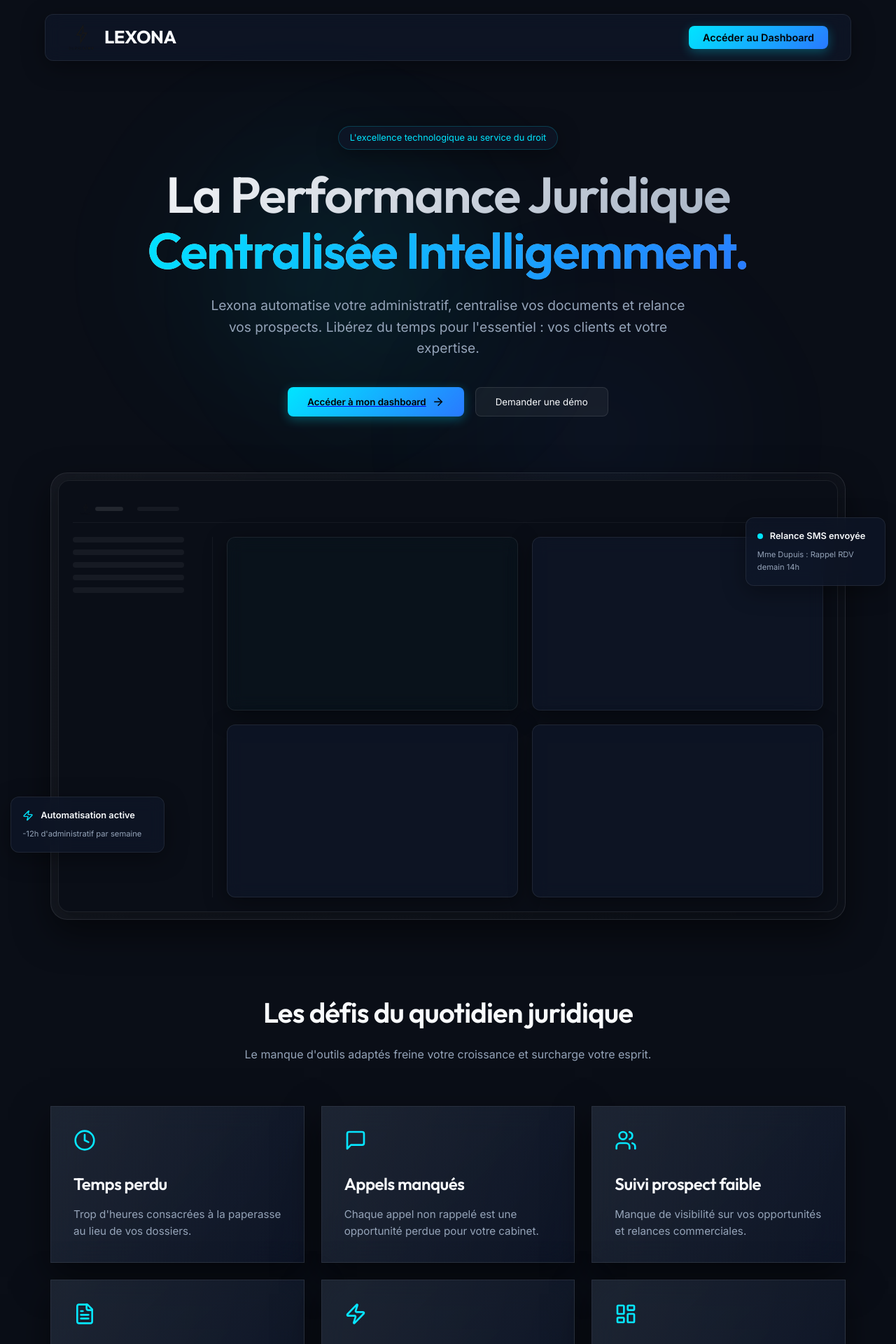
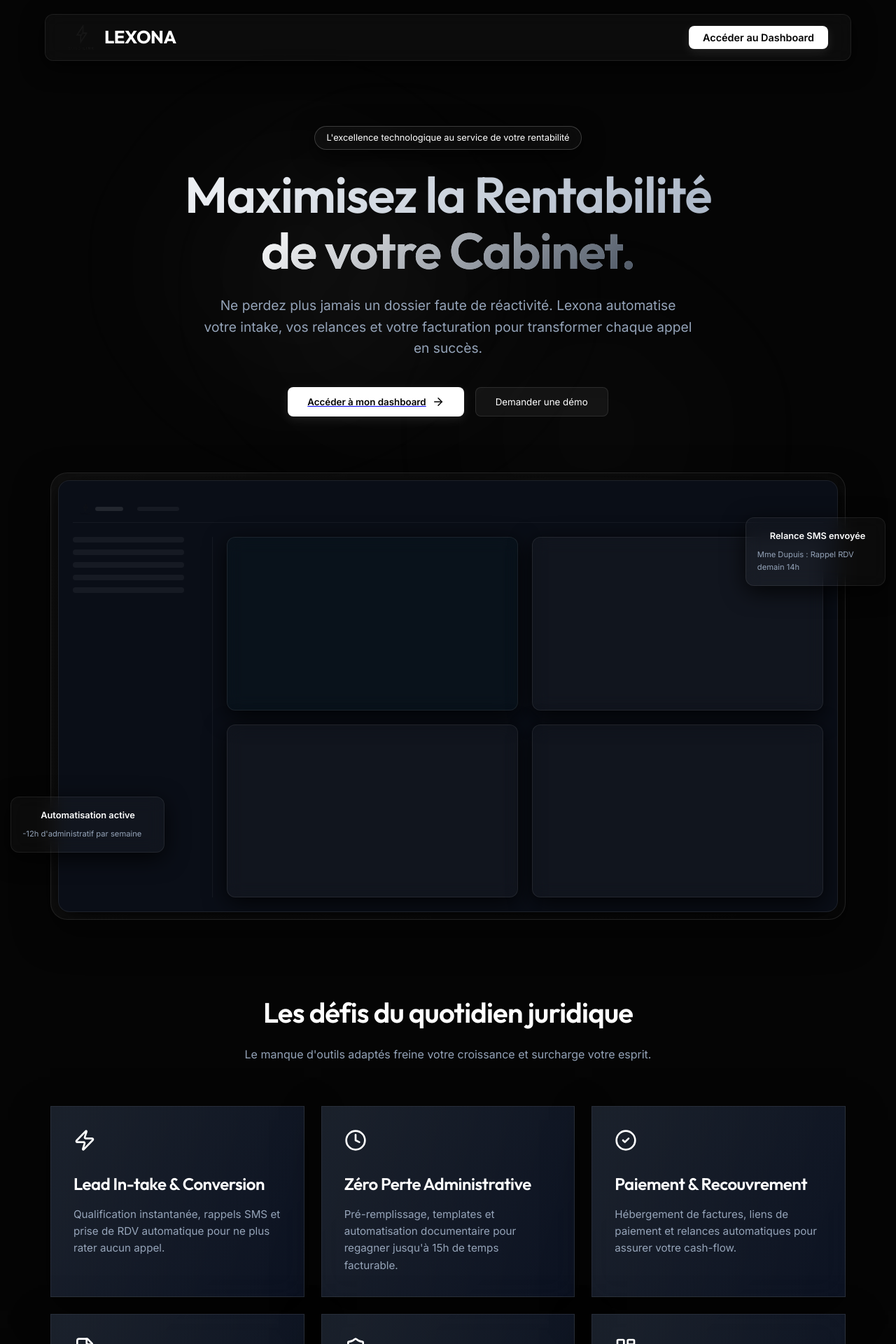
Before and after one commit to robinmasini/Lexona, a React (Vite) app: page / in a window 1280 px wide. Shown: the top 1920 px of the page at 70% size. Built offline with nearby package versions, Linux system fonts and the light colour scheme; no server answers.

Commit message:
design: complete premium monochrome overhaul and business messaging update

```diff
--- a/src/index.css
+++ b/src/index.css
@@ -1,15 +1,16 @@
 @import url('https://fonts.googleapis.com/css2?family=Inter:wght@300;400;500;600;700&family=Outfit:wght@300;400;500;600;700&display=swap');
 
 :root {
-  --bg-midnight: #0a0e17;
-  --bg-midnight-alt: #101625;
-  --accent-cyan: #00e5ff;
-  --accent-blue: #2979ff;
-  --text-primary: #f8fafc;
+  --bg-midnight: #050505;
+  --bg-midnight-alt: #0a0a0a;
+  --accent-white: #ffffff;
+  --accent-silver: #e2e8f0;
+  --accent-gray: #4b5563;
+  --text-primary: #ffffff;
   --text-secondary: #94a3b8;
-  --glass-bg: rgba(15, 23, 42, 0.7);
+  --glass-bg: rgba(255, 255, 255, 0.03);
   --glass-border: rgba(255, 255, 255, 0.08);
-  --glass-shadow: 0 8px 32px 0 rgba(0, 0, 0, 0.37);
+  --glass-shadow: 0 8px 32px 0 rgba(0, 0, 0, 0.8);
   --font-main: 'Inter', sans-serif;
   --font-display: 'Outfit', sans-serif;
 }
@@ -76,14 +77,14 @@
 }
 
 .gradient-text {
-  background: linear-gradient(135deg, #fff 0%, #94a3b8 100%);
+  background: linear-gradient(135deg, #ffffff 0%, #94a3b8 100%);
   -webkit-background-clip: text;
   -webkit-text-fill-color: transparent;
   background-clip: text;
 }
 
 .gradient-text-accent {
-  background: linear-gradient(135deg, var(--accent-cyan) 0%, var(--accent-blue) 100%);
+  background: linear-gradient(135deg, #ffffff 0%, #4b5563 100%);
   -webkit-background-clip: text;
   -webkit-text-fill-color: transparent;
   background-clip: text;
@@ -98,17 +99,17 @@
 }
 
 .btn-primary {
-  background: linear-gradient(135deg, var(--accent-cyan), var(--accent-blue));
+  background: #ffffff;
   color: #000;
   font-weight: 600;
   padding: 12px 28px;
   border-radius: 8px;
-  box-shadow: 0 4px 15px rgba(0, 229, 255, 0.3);
+  box-shadow: 0 4px 15px rgba(255, 255, 255, 0.1);
 }
 
 .btn-primary:hover {
   transform: translateY(-2px);
-  box-shadow: 0 8px 25px rgba(0, 229, 255, 0.5);
+  box-shadow: 0 8px 25px rgba(255, 255, 255, 0.2);
 }
 
 .btn-secondary {
@@ -129,7 +130,7 @@
   position: fixed;
   width: 600px;
   height: 600px;
-  background: radial-gradient(circle, rgba(0, 229, 255, 0.05) 0%, transparent 70%);
+  background: radial-gradient(circle, rgba(255, 255, 255, 0.03) 0%, transparent 70%);
   border-radius: 50%;
   pointer-events: none;
   z-index: -1;
--- a/src/pages/Dashboard.jsx
+++ b/src/pages/Dashboard.jsx
@@ -58,8 +58,8 @@
                 gap: '12px',
                 padding: '12px 16px',
                 borderRadius: '8px',
-                color: location.pathname === item.path ? 'var(--accent-cyan)' : 'var(--text-secondary)',
-                background: location.pathname === item.path ? 'rgba(0, 229, 255, 0.05)' : 'transparent',
+                color: location.pathname === item.path ? '#fff' : 'var(--text-secondary)',
+                background: location.pathname === item.path ? 'rgba(255, 255, 255, 0.05)' : 'transparent',
                 transition: 'all 0.2s'
               }}>
                 {item.icon}
@@ -112,7 +112,7 @@
           <Route path="/prospects" element={<ProspectsModule />} />
           <Route path="/sms" element={<SMSModule />} />
           <Route path="/documents" element={<DocumentsModule />} />
-          <Route path="*" element={<div style={{ padding: '40px', textAlign: 'center' }}><ShieldCheck size={48} color="var(--accent-cyan)" /><h2 style={{marginTop: '20px'}}>Module en cours de développement</h2></div>} />
+          <Route path="*" element={<div style={{ padding: '40px', textAlign: 'center' }}><ShieldCheck size={48} color="#fff" /><h2 style={{marginTop: '20px'}}>Module en cours de développement</h2></div>} />
         </Routes>
       </main>
     </div>
@@ -166,7 +166,7 @@
                 </td>
                 <td style={{ padding: '16px', color: 'var(--text-secondary)' }}>{new Date(row.created_at || Date.now()).toLocaleDateString()}</td>
                 <td style={{ padding: '16px' }}>
-                  <button style={{ background: 'none', border: 'none', color: 'var(--accent-cyan)', cursor: 'pointer' }}><ExternalLink size={16} /></button>
+                  <button style={{ background: 'none', border: 'none', color: '#fff', cursor: 'pointer' }}><ExternalLink size={16} /></button>
                 </td>
               </tr>
             ))}
@@ -189,7 +189,7 @@
           <div key={i} className="glass" style={{ padding: '16px', background: 'rgba(255,255,255,0.02)' }}>
             <div style={{ display: 'flex', justifyContent: 'space-between', marginBottom: '8px' }}>
               <span style={{ fontWeight: '600', fontSize: '0.9rem' }}>À : {sms.to}</span>
-              <span style={{ fontSize: '0.75rem', color: sms.status === 'Envoyé' ? '#34d399' : 'var(--accent-cyan)' }}>{sms.status}</span>
+              <span style={{ fontSize: '0.75rem', color: sms.status === 'Envoyé' ? '#fff' : '#94a3b8' }}>{sms.status}</span>
             </div>
             <p style={{ fontSize: '0.85rem', color: 'var(--text-secondary)', fontStyle: 'italic', marginBottom: '8px' }}>"{sms.content}"</p>
             <span style={{ fontSize: '0.7rem', color: 'var(--text-secondary)' }}>{sms.time}</span>
@@ -209,7 +209,7 @@
                   <p style={{ fontSize: '0.9rem', fontWeight: '600' }}>{call.name}</p>
                   <p style={{ fontSize: '0.7rem', color: 'var(--text-secondary)' }}>{call.time}</p>
                </div>
-               <button style={{ background: 'var(--accent-cyan)', border: 'none', borderRadius: '4px', padding: '4px 8px', fontSize: '0.7rem', color: '#000', fontWeight: 'bold' }}>Relancer</button>
+               <button style={{ background: '#fff', border: 'none', borderRadius: '4px', padding: '4px 8px', fontSize: '0.7rem', color: '#000', fontWeight: 'bold' }}>Relancer</button>
             </div>
           ))}
        </div>
@@ -231,7 +231,7 @@
         { name: "Identité_Client_Rivière.jpg", size: "3.4 MB", type: "IMG" }
       ].map((doc, i) => (
         <div key={i} className="glass" style={{ padding: '20px', textAlign: 'center', cursor: 'pointer' }}>
-          <FileText size={32} color="var(--accent-cyan)" style={{ marginBottom: '12px' }} />
+          <FileText size={32} color="#fff" style={{ marginBottom: '12px' }} />
           <p style={{ fontSize: '0.85rem', fontWeight: '500', marginBottom: '4px', whiteSpace: 'nowrap', overflow: 'hidden', textOverflow: 'ellipsis' }}>{doc.name}</p>
           <p style={{ fontSize: '0.7rem', color: 'var(--text-secondary)' }}>{doc.type} • {doc.size}</p>
         </div>
@@ -241,7 +241,7 @@
 )
 
 const Overview = () => {
-  const [stats, setStats] = useState({ leads: 0, sms: 8, hours: 14.5, dossiers: 156 })
+  const [stats, setStats] = useState({ leads: 0, conversion: 68, hours: 14.5, revenue: 12450 })
 
   useEffect(() => {
     const fetchStats = async () => {
@@ -256,7 +256,7 @@
       {/* Stats Cards */}
       <div className="glass-premium" style={{ padding: '24px' }}>
         <div style={{ display: 'flex', justifyContent: 'space-between', marginBottom: '16px' }}>
-          <div style={{ padding: '8px', background: 'rgba(0, 229, 255, 0.1)', color: 'var(--accent-cyan)', borderRadius: '8px' }}>
+          <div style={{ padding: '8px', background: 'rgba(255, 255, 255, 0.1)', color: '#fff', borderRadius: '8px' }}>
             <Users size={20} />
           </div>
           <span style={{ fontSize: '0.8rem', color: '#4ade80', fontWeight: 'bold' }}>+12%</span>
@@ -271,8 +271,8 @@
         </div>
         <span style={{ fontSize: '0.8rem', color: '#4ade80', fontWeight: 'bold' }}>+5</span>
       </div>
-      <p style={{ color: 'var(--text-secondary)', fontSize: '0.85rem' }}>Relances SMS à traiter</p>
-      <h3 style={{ fontSize: '1.8rem' }}>8</h3>
+      <p style={{ color: 'var(--text-secondary)', fontSize: '0.85rem' }}>Taux de conversion</p>
+      <h3 style={{ fontSize: '1.8rem' }}>{stats.conversion}%</h3>
     </div>
     <div className="glass-premium" style={{ padding: '24px' }}>
       <div style={{ display: 'flex', justifyContent: 'space-between', marginBottom: '16px' }}>
@@ -289,8 +289,8 @@
           <FolderOpen size={20} />
         </div>
       </div>
-      <p style={{ color: 'var(--text-secondary)', fontSize: '0.85rem' }}>Dossiers en cours</p>
-      <h3 style={{ fontSize: '1.8rem' }}>156</h3>
+      <p style={{ color: 'var(--text-secondary)', fontSize: '0.85rem' }}>Honoraires sécurisés (€)</p>
+      <h3 style={{ fontSize: '1.8rem' }}>{stats.revenue.toLocaleString()}€</h3>
     </div>
 
     {/* Main Widgets */}
--- a/src/pages/LandingPage.jsx
+++ b/src/pages/LandingPage.jsx
@@ -20,7 +20,7 @@
     <div className="landing-container">
       {/* Background Glows */}
       <div className="bg-glow" style={{ top: '10%', left: '10%' }}></div>
-      <div className="bg-glow" style={{ top: '40%', right: '10%', background: 'radial-gradient(circle, rgba(41, 121, 255, 0.05) 0%, transparent 70%)' }}></div>
+      <div className="bg-glow" style={{ top: '40%', right: '10%', background: 'radial-gradient(circle, rgba(255, 255, 255, 0.02) 0%, transparent 70%)' }}></div>
       <div className="bg-glow" style={{ bottom: '10%', left: '20%' }}></div>
 
       {/* Navbar */}
@@ -66,20 +66,20 @@
           <span className="glass" style={{
             padding: '6px 16px',
             fontSize: '0.8rem',
-            color: 'var(--accent-cyan)',
-            border: '1px solid rgba(0, 229, 255, 0.2)',
+            color: '#fff',
+            border: '1px solid rgba(255, 255, 255, 0.2)',
             borderRadius: '100px',
             marginBottom: '24px',
             display: 'inline-block'
           }}>
-            L'excellence technologique au service du droit
+            L'excellence technologique au service de votre rentabilité
           </span>
           <h1 className="gradient-text" style={{ fontSize: 'clamp(2.5rem, 8vw, 4.5rem)', lineHeight: '1.1', marginBottom: '24px' }}>
-            La Performance Juridique <br />
-            <span className="gradient-text-accent">Centralisée Intelligemment.</span>
+            Maximisez la Rentabilité <br />
+            <span className="gradient-text-accent">de votre Cabinet.</span>
           </h1>
           <p style={{ color: 'var(--text-secondary)', fontSize: '1.2rem', maxWidth: '700px', margin: '0 auto 40px' }}>
-            Lexona automatise votre administratif, centralise vos documents et relance vos prospects. Libérez du temps pour l'essentiel : vos clients et votre expertise.
+            Ne perdez plus jamais un dossier faute de réactivité. Lexona automatise votre intake, vos relances et votre facturation pour transformer chaque appel en succès.
           </p>
           <div style={{ display: 'flex', gap: '16px', justifyContent: 'center', flexWrap: 'wrap' }}>
             <Link to="/dashboard">
@@ -158,15 +158,15 @@
 
         <div style={{ display: 'grid', gridTemplateColumns: 'repeat(auto-fit, minmax(300px, 1fr))', gap: '24px' }}>
           {[
-            { icon: <Clock />, title: "Temps perdu", desc: "Trop d'heures consacrées à la paperasse au lieu de vos dossiers." },
-            { icon: <MessageSquare />, title: "Appels manqués", desc: "Chaque appel non rappelé est une opportunité perdue pour votre cabinet." },
-            { icon: <Users />, title: "Suivi prospect faible", desc: "Manque de visibilité sur vos opportunités et relances commerciales." },
-            { icon: <FileText />, title: "Documents dispersés", desc: "Difficulté à centraliser et retrouver les pièces importantes rapidement." },
-            { icon: <Zap />, title: "Tâches répétitives", desc: "Saisie manuelle et processus archaïques qui ralentissent votre réactivité." },
-            { icon: <LayoutDashboard />, title: "Manque de pilotage", desc: "Pas de vision d'ensemble sur la performance de votre structure." }
+            { icon: <Zap />, title: "Lead In-take & Conversion", desc: "Qualification instantanée, rappels SMS et prise de RDV automatique pour ne plus rater aucun appel." },
+            { icon: <Clock />, title: "Zéro Perte Administrative", desc: "Pré-remplissage, templates et automatisation documentaire pour regagner jusqu'à 15h de temps facturable." },
+            { icon: <CheckCircle2 />, title: "Paiement & Recouvrement", desc: "Hébergement de factures, liens de paiement et relances automatiques pour assurer votre cash-flow." },
+            { icon: <FileText />, title: "Dossier Client Unique", desc: "Centralisation totale : documents, signatures et historique d'échanges en un lieu sécurisé." },
+            { icon: <ShieldCheck />, title: "Expérience Client Premium", desc: "Un portail client moderne avec suivi de statut et e-signature sans friction." },
+            { icon: <LayoutDashboard />, title: "Pilotage & IA Sécurisée", desc: "Dashboard business de vos KPI et IA 'fermée' pour l'extraction de données confidentielles." }
           ].map((item, index) => (
             <div key={index} className="glass-premium" style={{ padding: '32px' }}>
-              <div style={{ color: 'var(--accent-cyan)', marginBottom: '20px' }}>
+              <div style={{ color: '#fff', marginBottom: '20px' }}>
                 {React.cloneElement(item.icon, { size: 32 })}
               </div>
               <h3 style={{ marginBottom: '12px', fontSize: '1.5rem' }}>{item.title}</h3>
@@ -194,7 +194,7 @@
                   { title: "Centralisation Sécurisée", desc: "Tous vos dossiers et documents accessibles en un clic, partout." }
                 ].map((f, i) => (
                   <div key={i} style={{ display: 'flex', gap: '16px', alignItems: 'flex-start' }}>
-                    <div className="glass" style={{ padding: '8px', background: 'rgba(0, 229, 255, 0.1)', color: 'var(--accent-cyan)' }}>
+                    <div className="glass" style={{ padding: '8px', background: 'rgba(255, 255, 255, 0.05)', color: '#fff' }}>
                       <CheckCircle2 size={20} />
                     </div>
                     <div>
@@ -211,7 +211,7 @@
                 <div style={{ width: '100%', aspectRatio: '4/3', background: 'rgba(0,0,0,0.2)', borderRadius: '12px', border: '1px solid rgba(255,255,255,0.05)', display: 'flex', alignItems: 'center', justifyContent: 'center' }}>
                    <div style={{ textAlign: 'center' }}>
                       <div className="glass" style={{ padding: '24px', marginBottom: '20px', display: 'inline-block' }}>
-                        <Users size={48} color="var(--accent-cyan)" />
+                        <Users size={48} color="#fff" />
                       </div>
                       <h4>Gestion Prospects</h4>
                       <p style={{ fontSize: '0.8rem', color: 'var(--text-secondary)' }}>Interface intuitive et performante</p>
@@ -237,7 +237,7 @@
               <div style={{ fontSize: '4rem', fontWeight: '900', color: 'rgba(255,255,255,0.03)', position: 'absolute', top: '-40px', left: '0', zIndex: -1 }}>
                 {item.step}
               </div>
-              <h3 style={{ color: 'var(--accent-cyan)', fontSize: '1.2rem', marginBottom: '12px' }}>{item.title}</h3>
+              <h3 style={{ color: '#fff', fontSize: '1.2rem', marginBottom: '12px' }}>{item.title}</h3>
               <p style={{ color: 'var(--text-secondary)', fontSize: '0.95rem' }}>{item.desc}</p>
             </div>
           ))}
@@ -272,27 +272,27 @@
       <section id="security" className="container">
         <div className="glass-premium" style={{ display: 'flex', flexWrap: 'wrap', gap: '60px', alignItems: 'center', padding: '60px' }}>
           <div style={{ flex: '1 1 300px' }}>
-            <ShieldCheck size={64} color="var(--accent-cyan)" style={{ marginBottom: '24px' }} />
-            <h2 style={{ fontSize: '2rem', marginBottom: '24px' }}>Confidentialité et Rigueur Professionnelle</h2>
+            <ShieldCheck size={64} color="#fff" style={{ marginBottom: '24px' }} />
+            <h2 style={{ fontSize: '2rem', marginBottom: '24px' }}>Secret Professionnel & Rigueur</h2>
             <p style={{ color: 'var(--text-secondary)', marginBottom: '32px' }}>
-              Lexona est conçu pour répondre aux exigences de sécurité les plus strictes du secteur juridique. Vos données sont cryptées, centralisées et accessibles uniquement par vous.
+              Lexona déploie une infrastructure de sécurité souveraine et des IA fermées pour garantir la confidentialité absolue. Les avocats veulent résumer et rédiger plus vite sans mettre le secret pro en danger.
             </p>
             <div style={{ display: 'flex', gap: '24px' }}>
                <div style={{ display: 'flex', alignItems: 'center', gap: '8px', fontSize: '0.9rem' }}>
-                  <CheckCircle2 size={16} color="var(--accent-cyan)" /> Hébergement Sécurisé
+                  <CheckCircle2 size={16} color="#fff" /> IA Encadrée
                </div>
                <div style={{ display: 'flex', alignItems: 'center', gap: '8px', fontSize: '0.9rem' }}>
-                  <CheckCircle2 size={16} color="var(--accent-cyan)" /> RGPD Compliant
+                  <CheckCircle2 size={16} color="#fff" /> Hébergement Local
                </div>
             </div>
           </div>
           <div style={{ flex: '1 1 300px', display: 'flex', justifyContent: 'center' }}>
             {/* Visual element for security */}
             <div style={{ position: 'relative', width: '200px', height: '200px' }}>
-              <div className="glass" style={{ width: '100%', height: '100%', borderRadius: '50%', border: '4px solid rgba(0, 229, 255, 0.2)', display: 'flex', alignItems: 'center', justifyContent: 'center' }}>
-                 <Scale size={80} color="var(--accent-cyan)" opacity={0.2} />
+              <div className="glass" style={{ width: '100%', height: '100%', borderRadius: '50%', border: '4px solid rgba(255, 255, 255, 0.1)', display: 'flex', alignItems: 'center', justifyContent: 'center' }}>
+                 <Scale size={80} color="#fff" opacity={0.1} />
               </div>
-              <div className="glass" style={{ position: 'absolute', top: '50%', left: '50%', transform: 'translate(-50%, -50%)', padding: '20px', borderRadius: '50%', background: 'var(--accent-cyan)' }}>
+              <div className="glass" style={{ position: 'absolute', top: '50%', left: '50%', transform: 'translate(-50%, -50%)', padding: '20px', borderRadius: '50%', background: '#fff' }}>
                 <ShieldCheck size={40} color="#000" />
               </div>
             </div>
@@ -325,7 +325,7 @@
                      { title: "Sécurité Totale", desc: "Chiffrement de bout en bout et hébergement souverain." }
                    ].map((item, i) => (
                      <div key={i}>
-                       <h4 style={{ color: 'var(--accent-cyan)', marginBottom: '4px' }}>{item.title}</h4>
+                       <h4 style={{ color: '#fff', marginBottom: '4px' }}>{item.title}</h4>
                        <p style={{ color: 'var(--text-secondary)', fontSize: '0.9rem' }}>{item.desc}</p>
                      </div>
                    ))}
@@ -418,7 +418,7 @@
 
   if (sent) return (
     <div style={{ textAlign: 'center', padding: '20px' }}>
-      <CheckCircle2 color="var(--accent-cyan)" size={48} style={{ marginBottom: '16px' }} />
+      <CheckCircle2 color="#fff" size={48} style={{ marginBottom: '16px' }} />
       <h3>Merci !</h3>
       <p style={{ color: 'var(--text-secondary)' }}>Votre demande a été envoyée. Nous vous recontacterons sous 24h.</p>
     </div>
```
